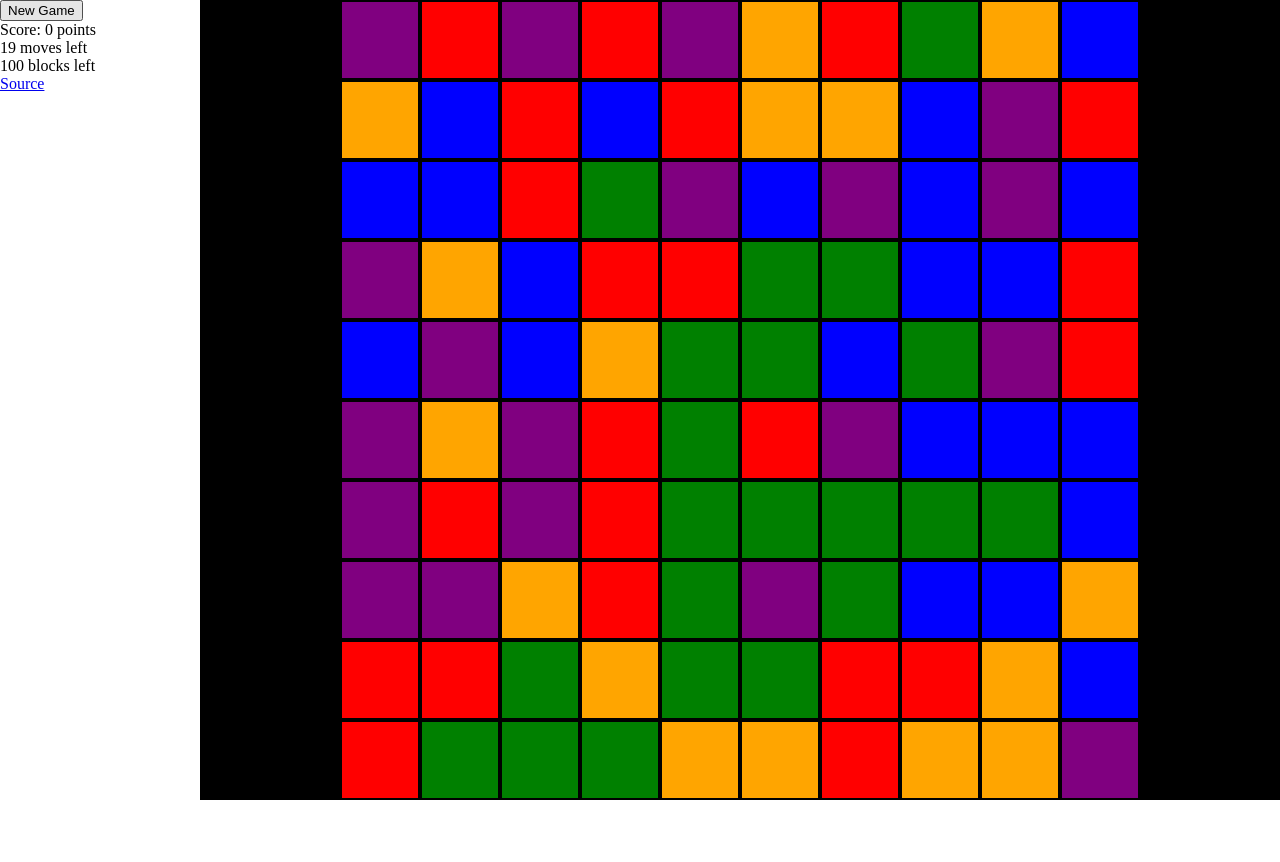
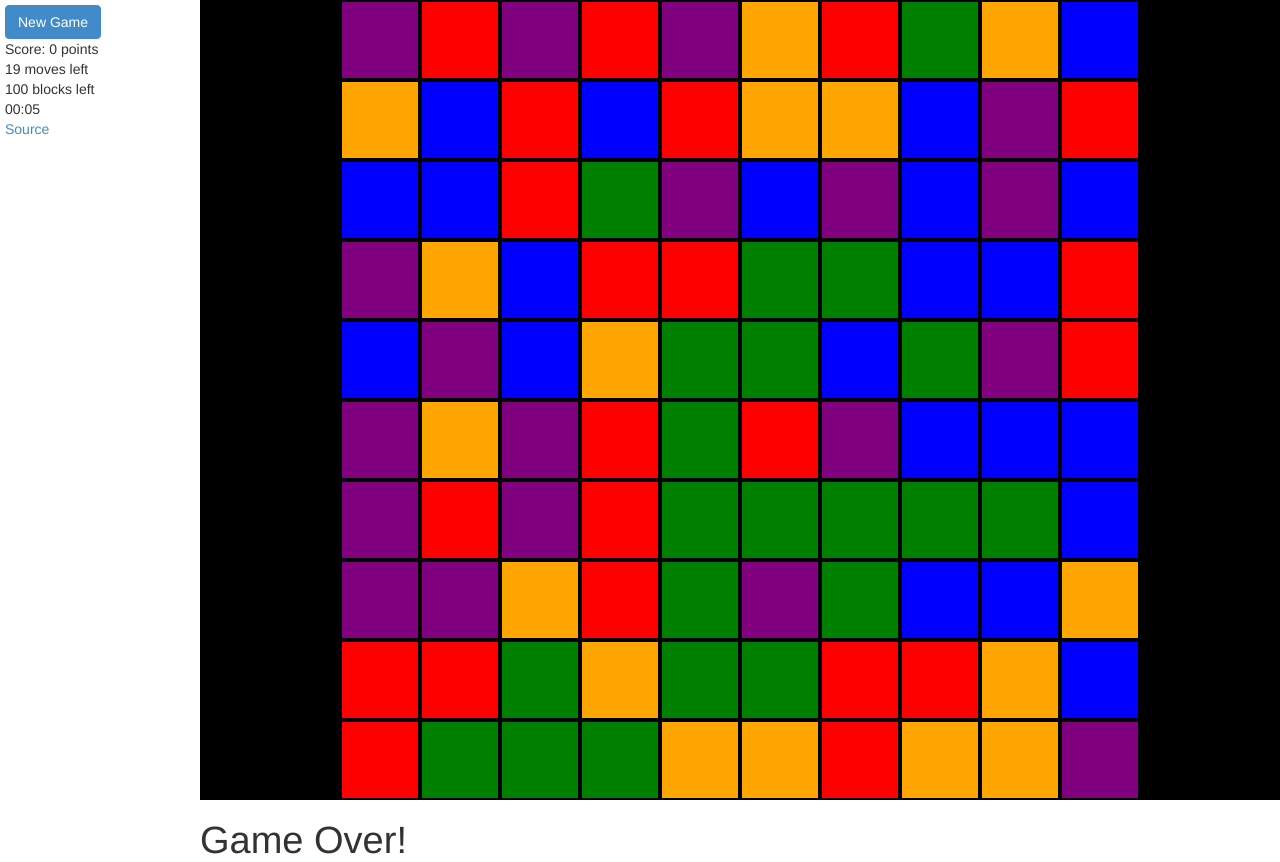
Before and after one commit to NathanRSmith/html5-dropgame, a plain HTML site: page index.html in a window 1280 px wide. Before the commit the page ends 800 px from the top, so only its background shows below. Drawn offline with Linux system fonts and the light colour scheme.

Commit message:
added timer view

```diff
--- a/index.html
+++ b/index.html
@@ -1,5 +1,6 @@
 <html>
 <head>
+    <link href="css/bootstrap.min.css" rel="stylesheet" />
     <style type="text/css">
         body {
             position: relative;
@@ -13,6 +14,7 @@
             bottom: 0;
             width: 200px;
             overflow-y: auto;
+            padding: 5px 5px 5px 5px;
         }
         #middle_column {
             position: absolute;
@@ -36,6 +38,7 @@
         }
         #dropgame_canvas {}
     </style>
+    <script type="text/javascript" src="js/bootstrap.min.js"></script>
     <script type="text/javascript" src="js/jquery-2.0.3.min.js"></script>
     <script type="text/javascript" src="js/underscore-min.js"></script>
     <script type="text/javascript" src="js/backbone-min.js"></script>
@@ -50,15 +53,17 @@
             newGameBtnView = new NewGameBtnView();
             scoreView = new ScoreView();
             blocksLeftView = new BlocksLeftView();
+            gameTimeView = new GameTimeView();
         });
     </script>
 </head>
 <body>
     <div id="left_column">
-        <button id="new_game" type="button">New Game</button>
+        <button id="new_game" type="button" class="btn btn-primary">New Game</button>
         <div id="score"></div>
         <div id="moves_left"></div>
         <div id="blocks_left"></div>
+        <div id="game_time"></div>
 
         <a href="https://github.com/NathanRSmith/html5-dropgame">Source</a>
     </div>
@@ -66,6 +71,9 @@
         <div class="relative-container">
             <canvas id="dropgame_canvas"></canvas>
         </div>
+        <div id="game_summary">
+            <h1>Game Over!</h1>
+        </div>
     </div>
     <!--<div id="right_column"></div>-->
 </body>
--- a/js/views.js
+++ b/js/views.js
@@ -4,12 +4,56 @@
  * Events:
  *     * moveMade returns number removed
  *     * gameOver
+ *     * preGameOver
+ *     * postGameOver
  *     * newGame
  *     * preNewGame
  *
  */
 dispatcher = _.extend({}, Backbone.Events);
 
+var GameTimeView = Backbone.View.extend({
+    el: '#game_time',
+    timer: null,
+    refresh: 1000,
+    time: 0,            // in sec
+    starttime: null,    // in sec
+    initialize: function(options) {
+        this.listenTo(dispatcher, 'preGameOver', this.stopTimer);
+        this.listenTo(dispatcher, 'newGame', this.startTimer);
+        this.startTimer();
+    },
+    render: function() {
+        var min = parseInt( this.time / (60) );
+        var sec = parseInt( this.time % (60) );
+        this.$el.html(this._getIntTimeString(min)+':'+this._getIntTimeString(sec));
+    },
+    _getIntTimeString: function(n) {
+        var s = n.toString();
+        if(s.length == 1) {
+            return '0'+s;
+        }
+        return s;
+    },
+    startTimer: function() {
+        var that = this;
+        this.starttime = Date.now();
+        this.time = 0;
+        this.timer = setInterval(function() {
+            that.timeEventHandler();
+        }, this.refresh);
+        this.render();
+    },
+    timeEventHandler: function() {
+        this.time = parseInt( (Date.now() - this.starttime) / 1000 );
+        this.render();
+    },
+    stopTimer: function() {
+        this.time = parseInt( (Date.now() - this.starttime) / 1000 );
+        clearInterval(this.timer);
+        this.render();
+    }
+});
 
 var ScoreView = Backbone.View.extend({
     el: '#score',
@@ -182,7 +226,9 @@ var DropGameCanvasView = Backbone.View.extend({
                 moves: moves
             }));
             if( moves == 0 ) {
+                dispatcher.trigger('preGameOver');
                 dispatcher.trigger('gameOver');
+                dispatcher.trigger('postGameOver');
             }
         }
     },
```
Also changed, not shown: css/bootstrap.min.css (added), js/bootstrap.min.js (added).
